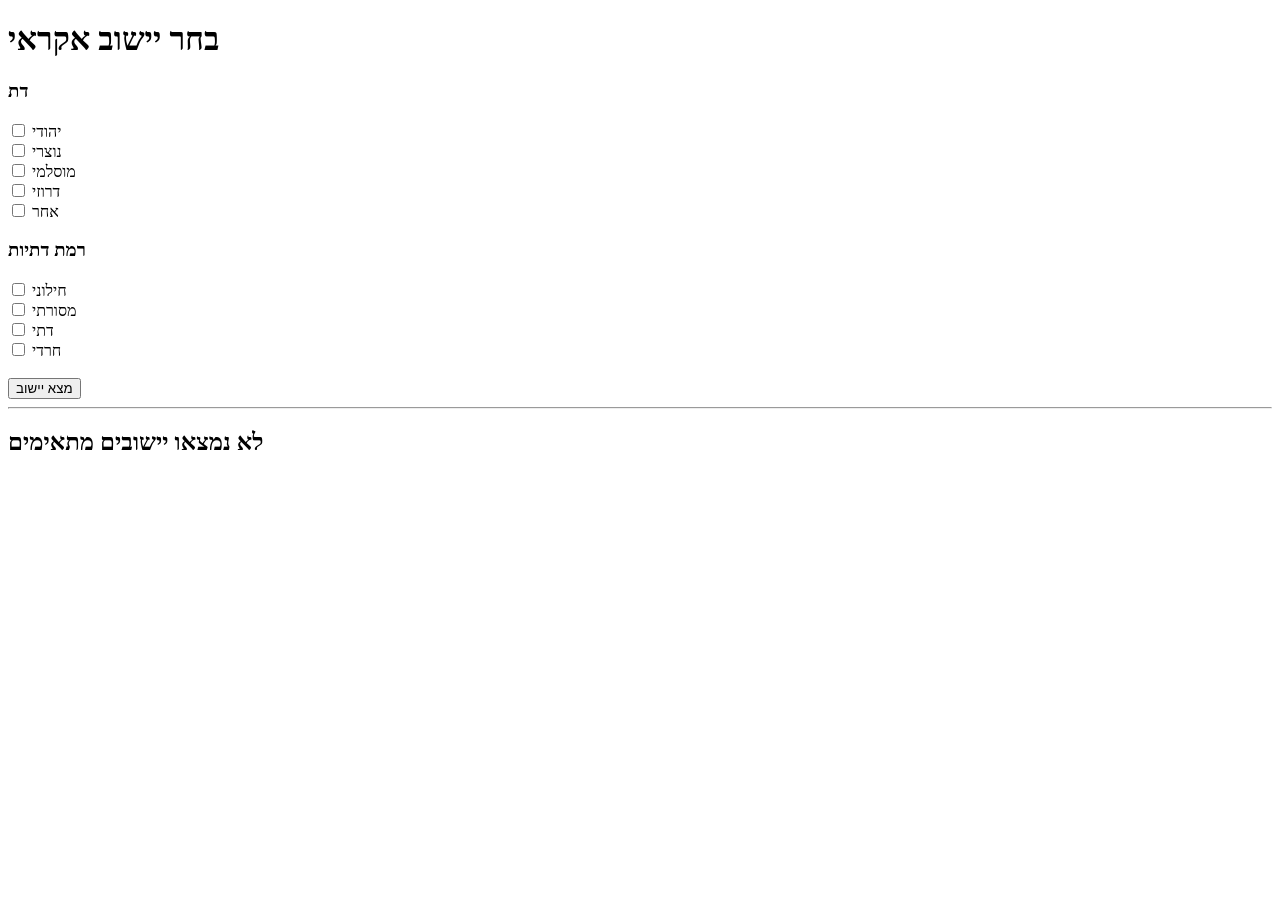
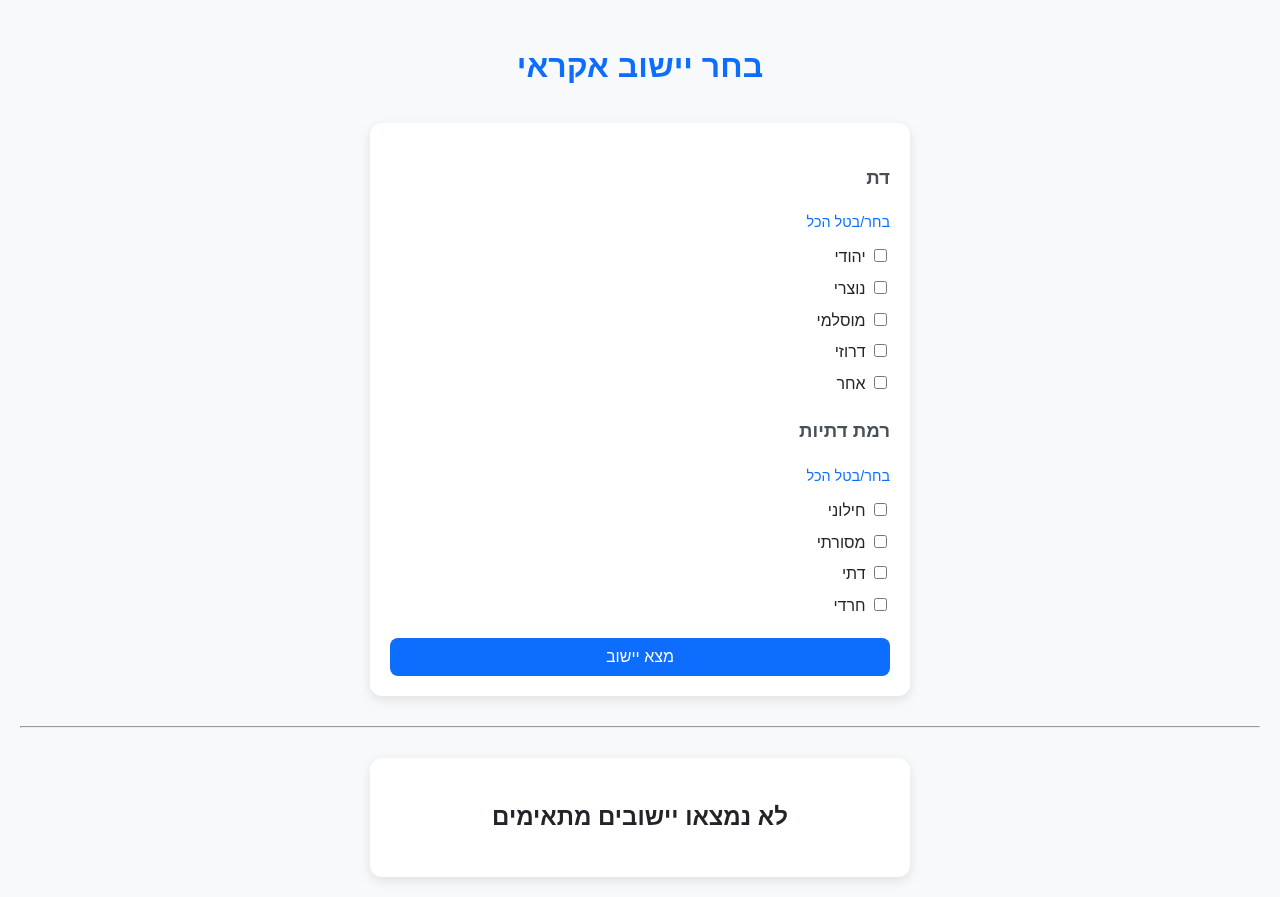
Before and after one commit to tomregev808/Random-Settelment-in-Israel, a Flask app: template app/templates/index.html in a window 1280 px wide. Before the commit the page ends 450 px from the top, so only its background shows below. Run offline with Flask 3, Linux system fonts and the light colour scheme; the template is opened without the code that fills it, so the values that code supplies are empty.

Commit message:
made it pretty (thx chatgpt)

```diff
--- a/app/templates/index.html
+++ b/app/templates/index.html
@@ -1,41 +1,135 @@
 <!DOCTYPE html>
-<html lang="he">
+<html lang="he" dir="rtl">
 <head>
   <meta charset="UTF-8">
   <title>יישוב אקראי</title>
+  <style>
+    body {
+      font-family: "Alef", Arial, sans-serif;
+      background-color: #f8f9fa;
+      color: #212529;
+      margin: 0;
+      padding: 20px;
+      line-height: 1.6;
+    }
+
+    h1 {
+      text-align: center;
+      color: #0d6efd;
+      margin-bottom: 30px;
+    }
+
+    form {
+      max-width: 500px;
+      margin: auto;
+      background: #ffffff;
+      padding: 20px;
+      border-radius: 12px;
+      box-shadow: 0 4px 12px rgba(0,0,0,0.1);
+    }
+
+    h3 {
+      margin-top: 20px;
+      color: #495057;
+    }
+
+    label {
+      display: block;
+      margin: 6px 0;
+    }
+
+    .select-all {
+      font-size: 0.9em;
+      margin-bottom: 10px;
+      display: block;
+      cursor: pointer;
+      color: #0d6efd;
+    }
+
+    button {
+      display: block;
+      width: 100%;
+      padding: 10px;
+      margin-top: 20px;
+      background: #0d6efd;
+      border: none;
+      color: white;
+      font-size: 16px;
+      border-radius: 8px;
+      cursor: pointer;
+    }
+
+    button:hover {
+      background: #0b5ed7;
+    }
+
+    hr {
+      margin: 30px 0;
+    }
+
+    .result {
+      max-width: 500px;
+      margin: auto;
+      text-align: center;
+      background: #ffffff;
+      padding: 20px;
+      border-radius: 12px;
+      box-shadow: 0 4px 12px rgba(0,0,0,0.1);
+    }
+
+    .error {
+      color: red;
+      font-weight: bold;
+    }
+  </style>
 </head>
 <body>
   <h1>בחר יישוב אקראי</h1>
+
   <form method="POST">
     <h3>דת</h3>
-        <label><input type="checkbox" name="religion" value="יהודים"> יהודי</label><br>
-        <label><input type="checkbox" name="religion" value="נוצרים"> נוצרי</label><br>
-        <label><input type="checkbox" name="religion" value="מוסלמים"> מוסלמי</label><br>
-        <label><input type="checkbox" name="religion" value="דרוזים"> דרוזי</label><br>
-        <label><input type="checkbox" name="religion" value="דת אחרת"> אחר</label><br>
+    <span class="select-all" onclick="toggleGroup('religion')">בחר/בטל הכל</span>
+    <label><input type="checkbox" name="religion" value="יהודים"> יהודי</label>
+    <label><input type="checkbox" name="religion" value="נוצרים"> נוצרי</label>
+    <label><input type="checkbox" name="religion" value="מוסלמים"> מוסלמי</label>
+    <label><input type="checkbox" name="religion" value="דרוזים"> דרוזי</label>
+    <label><input type="checkbox" name="religion" value="דת אחרת"> אחר</label>
 
     <h3>רמת דתיות</h3>
-        <label><input type="checkbox" name="devout" value="חילוני"> חילוני</label><br>
-        <label><input type="checkbox" name="devout" value="מסורתי"> מסורתי</label><br>
-        <label><input type="checkbox" name="devout" value="דתי/ דתי מאוד"> דתי</label><br>
-        <label><input type="checkbox" name="devout" value="חרדי"> חרדי</label><br>
+    <span class="select-all" onclick="toggleGroup('devout')">בחר/בטל הכל</span>
+    <label><input type="checkbox" name="devout" value="חילוני"> חילוני</label>
+    <label><input type="checkbox" name="devout" value="מסורתי"> מסורתי</label>
+    <label><input type="checkbox" name="devout" value="דתי/ דתי מאוד"> דתי</label>
+    <label><input type="checkbox" name="devout" value="חרדי"> חרדי</label>
 
-        <br>
     <button type="submit">מצא יישוב</button>
   </form>
 
   <hr>
+
   {% if message %}
-    <p style="color: red;">{{ message }}</p>
+    <p class="error">{{ message }}</p>
   {% endif %}
 
   {% if settlement %}
-        <h2>יישוב אקראי: {{ settlement ['name'] }}</h2>
-        <p>אוכלוסייה: {{ settlement ['pop']}}</p>
-        <p>דת: {{ settlement ['religion']  }}</p>
-        <p>רמת דתיות: {{ settlement ['devout']}}</p>
+    <div class="result">
+      <h2>יישוב אקראי: {{ settlement['name'] }}</h2>
+      <p>אוכלוסייה: {{ settlement['pop'] }}</p>
+      <p>דת: {{ settlement['religion'] }}</p>
+      <p>רמת דתיות: {{ settlement['devout'] }}</p>
+    </div>
   {% elif settlement is not none %}
+    <div class="result">
       <h2>לא נמצאו יישובים מתאימים</h2>
+    </div>
   {% endif %}
+
+  <script>
+    function toggleGroup(name) {
+      const boxes = document.querySelectorAll(`input[name='${name}']`);
+      const allChecked = Array.from(boxes).every(box => box.checked);
+      boxes.forEach(box => box.checked = !allChecked);
+    }
+  </script>
 </body>
 </html>
```
Lines whose indentation alone changed are shown as unchanged.
